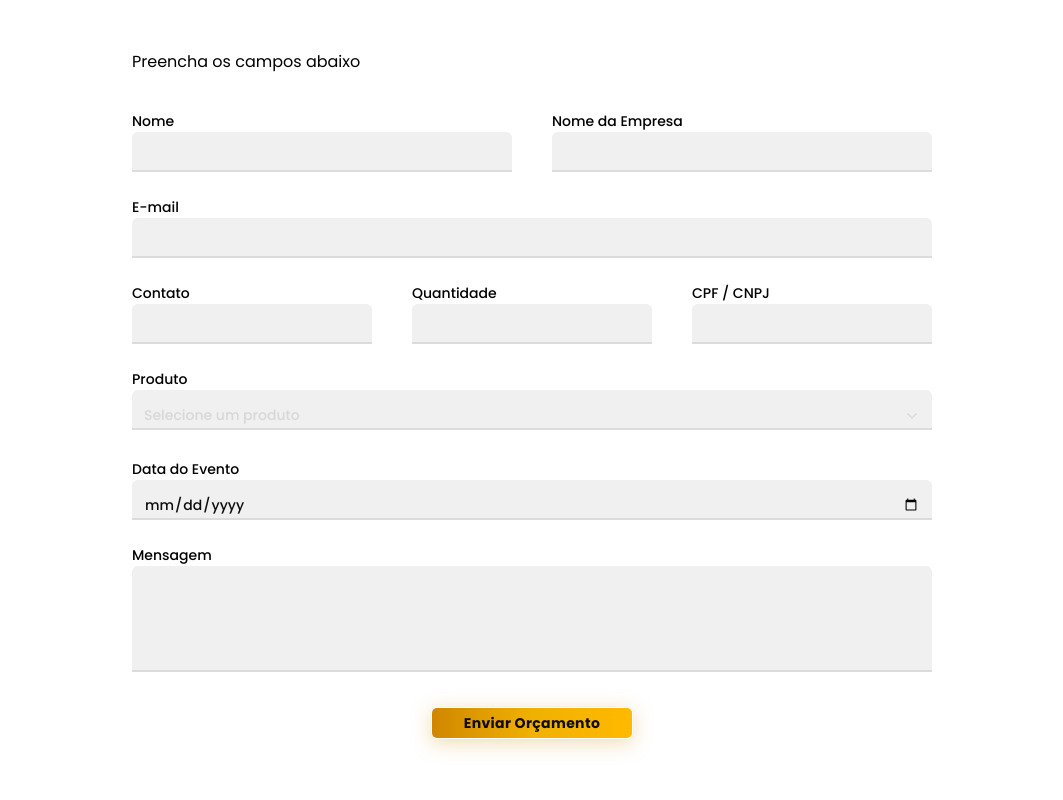
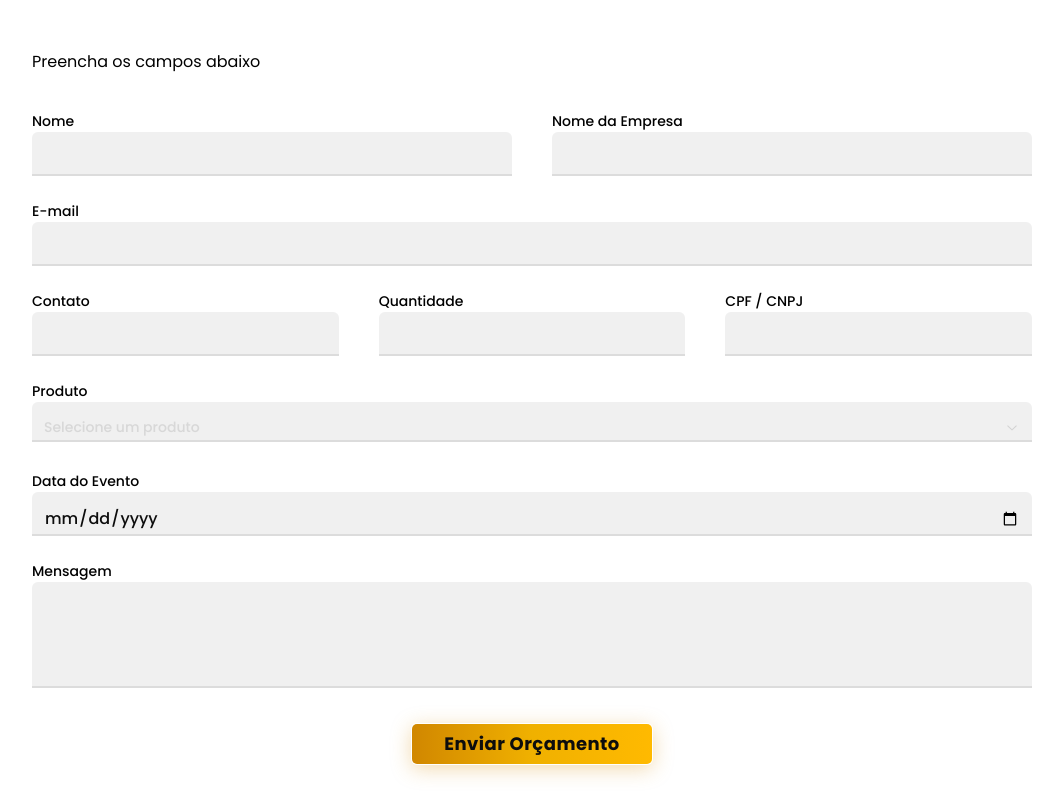
Before and after one commit to Equipe-NextSolve/medalhas-brasil, a Next.js app: page /budget in a window 1280 px wide. Shown: the part 1140-1940 px from the top of the page, without its empty margins (108-1171 px from the left). Built offline with nearby package versions, Linux system fonts and the light colour scheme.

Commit message:
aumento no tamanho da fonte do orçamento

```diff
--- a/src/components/Budget/FormBudget.jsx
+++ b/src/components/Budget/FormBudget.jsx
@@ -105,7 +105,7 @@ export default function FormBudget() {
     }
 
     return (
-        <div className='flex flex-col px-8 sm:px-0 gap-10 w-full max-w-200'  id='budget'>
+        <div className='flex flex-col px-8 sm:px-0 gap-10 w-full max-w-250'  id='budget'>
             <motion.h2
                 initial={{ opacity: 0, x: -20 }}
                 whileInView={{ opacity: 1, x: 0 }}
@@ -115,10 +115,10 @@ export default function FormBudget() {
                 Preencha os campos abaixo
             </motion.h2>
 
-            <form className='flex flex-col gap-7' onSubmit={handleSubmit}>
+            <form className='flex flex-col  gap-7' onSubmit={handleSubmit}>
 
                 <AnimatedField index={0}>
-                    <div className='flex flex-col sm:flex-row w-full gap-10'>
+                    <div className='flex flex-col sm:flex-row w-full gap-10  '>
                         <div className="space-y-1 w-full">
                             <Label htmlFor="nome">Nome</Label>
                             <Input id="nome" name="nome" placeholder="Seu nome completo" value={formData.nome} onChange={handleChange} />
@@ -189,9 +189,9 @@ export default function FormBudget() {
                         <Button
                             type="submit"
                             className="
-                                px-8 py-2 cursor-pointer rounded-md
+                                px-8 py-5 cursor-pointer rounded-md
                                 bg-linear-to-r from-yellow-600 via-yellow-500 to-amber-400
-                                text-black font-bold tracking-wide text-[12px] sm:text-sm
+                                text-black font-bold tracking-wide text-[14px] sm:text-lg
                                 shadow-[0_4px_20px_rgba(217,153,35,0.35)]
                                 hover:shadow-[0_6px_28px_rgba(217,153,35,0.55)]
                                 hover:brightness-110 hover:-translate-y-0.5
--- a/src/components/ui/button.jsx
+++ b/src/components/ui/button.jsx
@@ -6,7 +6,7 @@ import { Slot } from "radix-ui"
 import { cn } from "@/lib/utils"
 
 const buttonVariants = cva(
-  "group/button inline-flex shrink-0 items-center justify-center rounded-lg border border-transparent bg-clip-padding text-sm font-medium whitespace-nowrap transition-all outline-none select-none focus-visible:border-ring focus-visible:ring-3 focus-visible:ring-ring/50 active:translate-y-px disabled:pointer-events-none disabled:opacity-50 aria-invalid:border-destructive aria-invalid:ring-3 aria-invalid:ring-destructive/20 dark:aria-invalid:border-destructive/50 dark:aria-invalid:ring-destructive/40 [&_svg]:pointer-events-none [&_svg]:shrink-0 [&_svg:not([class*='size-'])]:size-4",
+  "group/button inline-flex shrink-0 items-center justify-center rounded-lg border border-transparent bg-clip-padding text-lg font-medium whitespace-nowrap transition-all outline-none select-none focus-visible:border-ring focus-visible:ring-3 focus-visible:ring-ring/50 active:translate-y-px disabled:pointer-events-none disabled:opacity-50 aria-invalid:border-destructive aria-invalid:ring-3 aria-invalid:ring-destructive/20 dark:aria-invalid:border-destructive/50 dark:aria-invalid:ring-destructive/40 [&_svg]:pointer-events-none [&_svg]:shrink-0 [&_svg:not([class*='size-'])]:size-4",
   {
     variants: {
       variant: {
@@ -25,7 +25,7 @@ const buttonVariants = cva(
         default:
           "h-8 gap-1.5 px-2.5 has-data-[icon=inline-end]:pr-2 has-data-[icon=inline-start]:pl-2",
         xs: "h-6 gap-1 rounded-[min(var(--radius-md),10px)] px-2 text-xs in-data-[slot=button-group]:rounded-lg has-data-[icon=inline-end]:pr-1.5 has-data-[icon=inline-start]:pl-1.5 [&_svg:not([class*='size-'])]:size-3",
-        sm: "h-7 gap-1 rounded-[min(var(--radius-md),12px)] px-2.5 text-[0.8rem] in-data-[slot=button-group]:rounded-lg has-data-[icon=inline-end]:pr-1.5 has-data-[icon=inline-start]:pl-1.5 [&_svg:not([class*='size-'])]:size-3.5",
+        sm: "h-7 gap-1 rounded-[min(var(--radius-md),12px)] px-2.5 text-[1rem] in-data-[slot=button-group]:rounded-lg has-data-[icon=inline-end]:pr-1.5 has-data-[icon=inline-start]:pl-1.5 [&_svg:not([class*='size-'])]:size-3.5",
         lg: "h-9 gap-1.5 px-2.5 has-data-[icon=inline-end]:pr-3 has-data-[icon=inline-start]:pl-3",
         icon: "size-8",
         "icon-xs":
@@ -56,7 +56,7 @@ function Button({
       data-slot="button"
       data-variant={variant}
       data-size={size}
-      className={cn(buttonVariants({ variant, size, className }))}
+      className={cn(buttonVariants({className, variant, size,  }))}
       {...props} />
   );
 }
--- a/src/components/ui/input.jsx
+++ b/src/components/ui/input.jsx
@@ -10,8 +10,8 @@ function Input({ className, type, ...props }) {
         data-slot="input"
         className={cn(
           "peer w-full min-w-0 outline-none",
-          "h-10 rounded-t-md px-3 pt-4 pb-1",
-          "text-sm font-medium text-black placeholder:text-transparent",
+          "h-11 rounded-t-md px-3 pt-4 pb-1",
+          "text-base font-medium text-black placeholder:text-transparent",
           "bg-white border-0 border-b-2 border-gray/40",
           "transition-all duration-200 ease-in-out",
           "focus:border-yellow",
@@ -22,7 +22,7 @@ function Input({ className, type, ...props }) {
         {...props}
       />
       {/* Animated bottom border */}
-      <span className="absolute bottom-0 left-0 h-[2px] w-0 bg-yellow transition-all duration-300 peer-focus:w-full" />
+      <span className="absolute bottom-0 left-0 h-0.5 w-0 bg-yellow transition-all duration-300 peer-focus:w-full" />
     </div>
   )
 }
```
